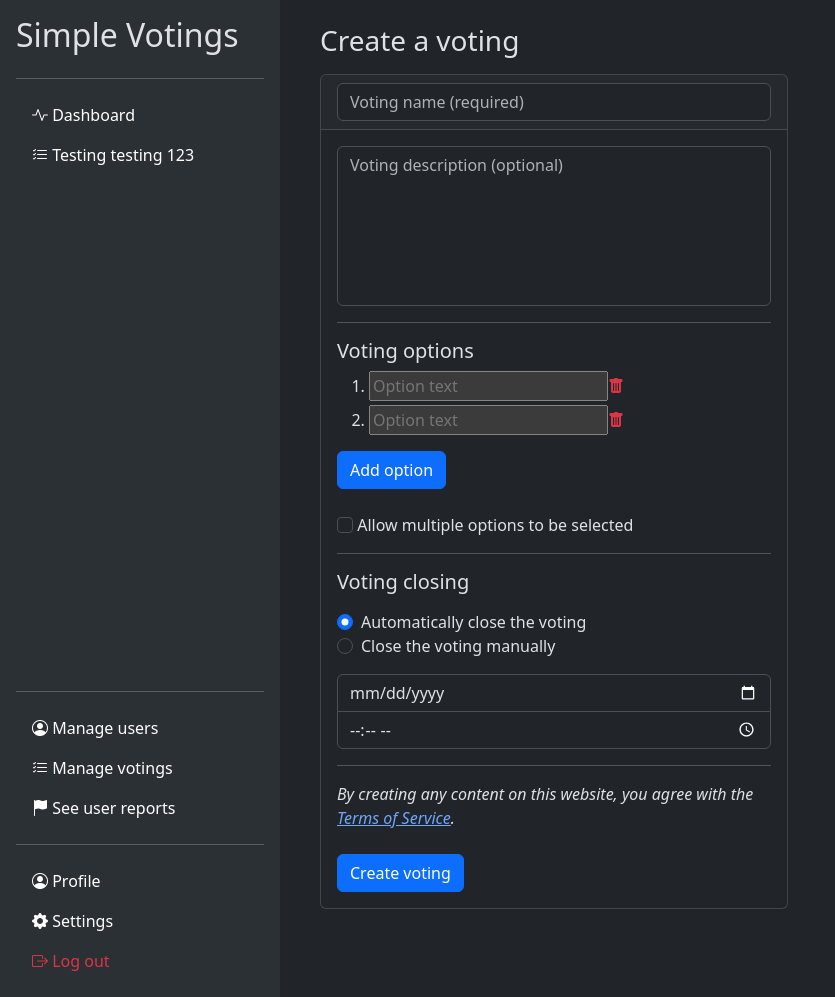
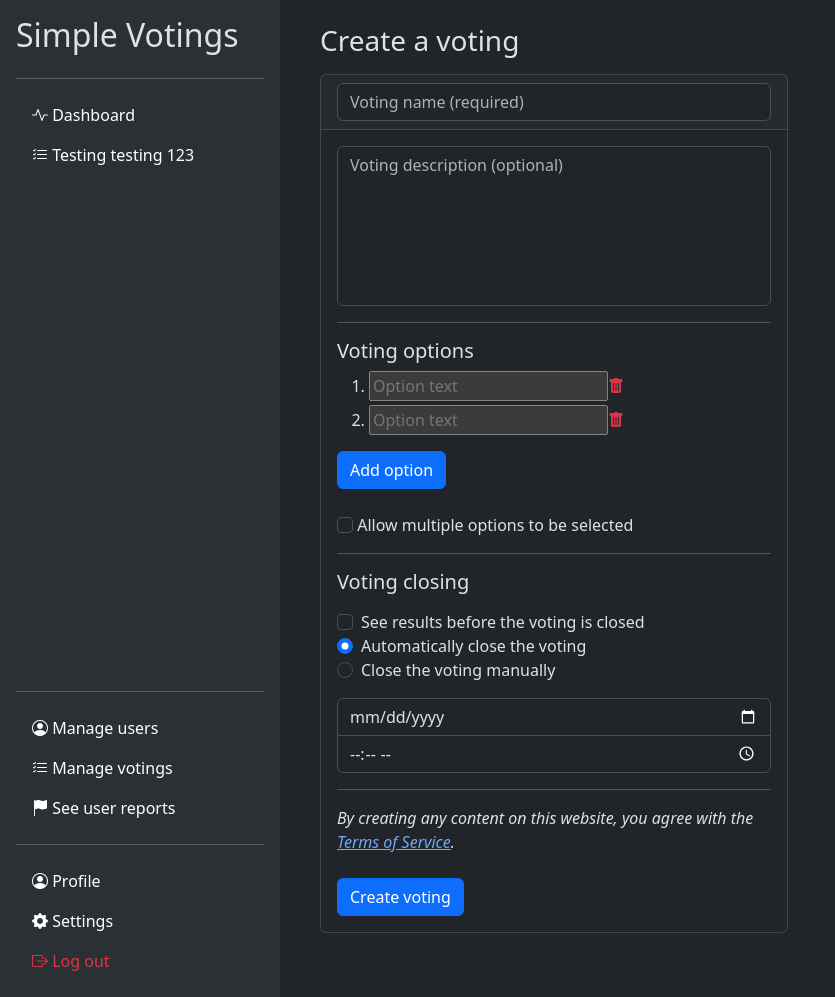
Before and after one commit to arsenykot/Votings, a Django app: page /votings/new in a window 1280 px wide. Shown: the whole page, without its empty margins (0-835 px from the left). Run offline with Django 5.2, Linux system fonts and the light colour scheme; the visitor is signed in with stand-in values (Sample User, id 1).

Commit message:
Добавлена возможность просмотреть результаты голосования

```diff
--- a/main/models.py
+++ b/main/models.py
@@ -18,20 +18,23 @@ class Voting(Model):
     date_closed = DateTimeField(null=True, blank=True)
     taken_down = BooleanField(default=False)
     closed = BooleanField(default=False)
+    can_view_results = BooleanField(default=False)
 
     @classmethod
     def from_db(cls, db, field_names, values):
         voting = super().from_db(db, field_names, values)
-        voting.check_closing_time()
+        voting.check_close()
         return voting
 
-    def check_closing_time(self):
+    def check_close(self):
         if self.date_closed and self.date_closed.timestamp() < time.time():
             self.closed = True
-            self.save()
+        if self.closed:
+            self.can_view_results = True
+        self.save()
         #print("closing time:", self.date_closed)
 
 class Vote(Model):
     user = ForeignKey(User, on_delete=CASCADE)
-    voting = ForeignKey(Voting, on_delete=CASCADE)
+    voting = ForeignKey(Voting, on_delete=CASCADE, related_name='votes')
     choice = JSONField(default=list)
--- a/main/static/util.css
+++ b/main/static/util.css
@@ -45,6 +45,22 @@
     height: 160px;
 }
 
+.form-control.progress{
+    height: 20px;
+    width: 300px;
+    border-radius: 5px;
+    display: inline-block;
+    position: relative;
+    top: 4px;
+}
+.form-control.progress::-webkit-progress-bar {
+  border-radius: 5px;
+}
+.form-control.progress::-webkit-progress-value {
+  background-color: var(--bs-primary);
+  border-radius: 5px;
+}
+
 .tcenter{
     width: 100%;
     text-align: center;
--- a/main/templates/votings/new.html
+++ b/main/templates/votings/new.html
@@ -28,6 +28,8 @@
                     <hr>
                     <h5>Voting closing</h5>
                     <div class="form-check text-start my-3">
+                        <label><input type="checkbox" class="form-check-input close" name="viewresults" value="yes"> See results before the voting is closed</label>
+                        <br>
                         <input class="form-check-input close" type="radio" id="close1" name="close" checked=true value="auto">
                         <label class="form-check-label" for="close1">Automatically close the voting</label>
                         <br>
--- a/main/views.py
+++ b/main/views.py
@@ -65,8 +65,17 @@ def existing_voting_view(req, id:int):
         if voted:
             checked = vote[0].choice
     options = []
+    vote_count = len(voting.votes.all())
     for i in range(len(voting.options)):
-        options.append((i, voting.options[i], i in checked))
+        amount_of_votes = 0
+        for j in voting.votes.all():
+            if i in j.choice:
+                amount_of_votes += 1
+        if vote_count > 0:
+            percentage = int(amount_of_votes/vote_count*100)
+        else:
+            percentage = 0
+        options.append((i, voting.options[i], i in checked, percentage, amount_of_votes))
     return render(req, "votings/view.html", {
         "title": voting.name,
         "description": voting.description,
@@ -76,7 +85,9 @@ def existing_voting_view(req, id:int):
         "id": id,
         "closed": voting.closed,
         "closing_time": closing_time,
-        "voted": voted
+        "voted": voted,
+        "viewresults": voting.can_view_results,
+        "vote_count": len(voting.votes.all())
     })
 
 def tos_page_view(req):
```
Also changed, not shown: main/api/views.py (+11 -3 lines), main/templates/votings/edit.html (+10 -0 lines), main/templates/votings/view.html (+19 -2 lines), main/migrations/0006_voting_can_view_results_alter_vote_voting.py (added).
